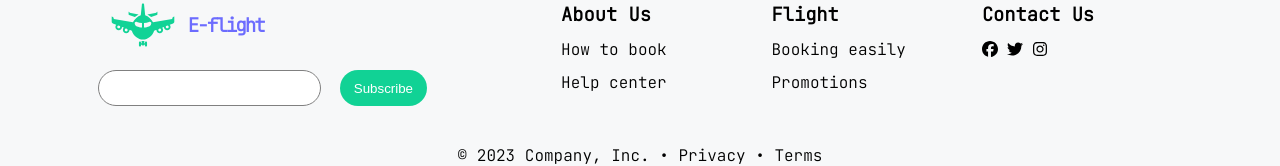
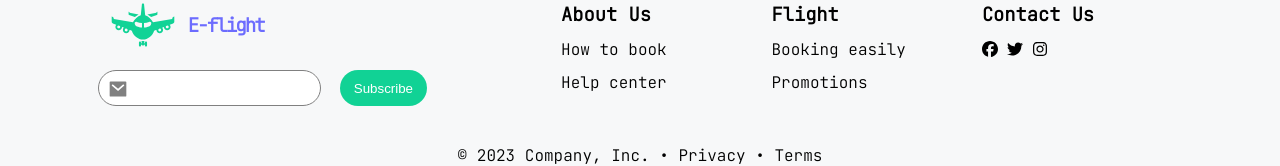
Before and after one commit to vegadelalyra/react_flight, a React (Vite) app: page / in a window 1280 px wide. Shown: the part 614-780 px from the top of the page. Built offline with nearby package versions, Linux system fonts and the light colour scheme.

Commit message:
feat: design footer

```diff
--- a/package.json
+++ b/package.json
@@ -14,6 +14,7 @@
     "@fortawesome/react-fontawesome": "^0.2.0",
     "react": "^18.2.0",
     "react-dom": "^18.2.0",
+    "react-icons": "^4.11.0",
     "react-router-dom": "^6.18.0"
   },
   "devDependencies": {
--- a/src/Components/CustomInput/index.tsx
+++ b/src/Components/CustomInput/index.tsx
@@ -2,10 +2,24 @@ import './styles.sass'
 
 interface CustomInputProps {
     placeholder?: string
+    icon?: React.ReactNode
 }
 
-const index = ({ placeholder }: CustomInputProps) => {
-    return <input type='text' className='customInput' placeholder={placeholder} />
+const index = ({ placeholder, icon }: CustomInputProps) => {
+    return (
+        <>
+            <div className='customInput__container' >
+                <input
+                    type='text'
+                    className='customInput'
+                    placeholder={placeholder}
+                />
+                <div className='customInput__icon'>
+                    {icon}
+                </div>
+            </div>
+        </>
+    )
 }
 
 export default index
--- a/src/Components/CustomInput/styles.sass
+++ b/src/Components/CustomInput/styles.sass
@@ -3,3 +3,16 @@
     border-radius: 20px
     height: 36px
     width: 223px
+    padding-left: 2rem
+
+    &__container
+        position: relative
+        display: inline-flex
+
+    &:focus
+        border: none
+
+    &__icon
+        position: absolute
+        top: 9px
+        left: 10px
--- a/src/Components/Footer/index.tsx
+++ b/src/Components/Footer/index.tsx
@@ -8,6 +8,7 @@ import {
     faTwitter,
     faInstagram,
 } from '@fortawesome/free-brands-svg-icons'
+import { RiMailFill } from 'react-icons/ri'
 
 const Footer = () => {
     const currentYear = new Date().getFullYear()
@@ -18,8 +19,8 @@ const Footer = () => {
                 <section className='footer__subscribe'>
                     <Logo />
                     <form>
-                        <CustomInput></CustomInput> &nbsp;
-                        <CustomButton>Subscribe</CustomButton>
+                        <CustomInput icon={<RiMailFill color="gray" size={20} />} />
+                        &nbsp; <CustomButton>Subscribe</CustomButton>
                     </form>
                 </section>
                 <table>
@@ -38,9 +39,9 @@ const Footer = () => {
                     </thead>
                     <tbody>
                         <tr>
-                            <td>How to book</td>
-                            <td>Booking easily</td>
-                            <td>
+                            <td><span>How to book</span></td>
+                            <td><span>Booking easily</span></td>
+                            <td className='media_icons'>
                                 <FontAwesomeIcon icon={faFacebook} />
                                 &nbsp;
                                 <FontAwesomeIcon icon={faTwitter} />
@@ -49,8 +50,8 @@ const Footer = () => {
                             </td>
                         </tr>
                         <tr>
-                            <td>Help center</td>
-                            <td>Promotions</td>
+                            <td><span>Help center</span></td>
+                            <td><span>Promotions</span></td>
                         </tr>
                     </tbody>
                 </table>
--- a/src/Components/Footer/styles.sass
+++ b/src/Components/Footer/styles.sass
@@ -35,9 +35,16 @@ table
     width: 60%
     text-align: left
 
+    .media_icons
+        cursor: pointer
+
 th, td
     padding-bottom: 10px
 
 td
     width: 200px
     padding-right: 40px
+
+span, h3
+    width: fit-content
+    cursor: pointer
--- a/src/Components/Logo/_logo.sass
+++ b/src/Components/Logo/_logo.sass
@@ -10,3 +10,4 @@
         color: $electric-blue
         display: flex
         align-items: center
+        cursor: pointer
```
Also changed, not shown: 1 other file (tests, documents, lock files or other folders).
